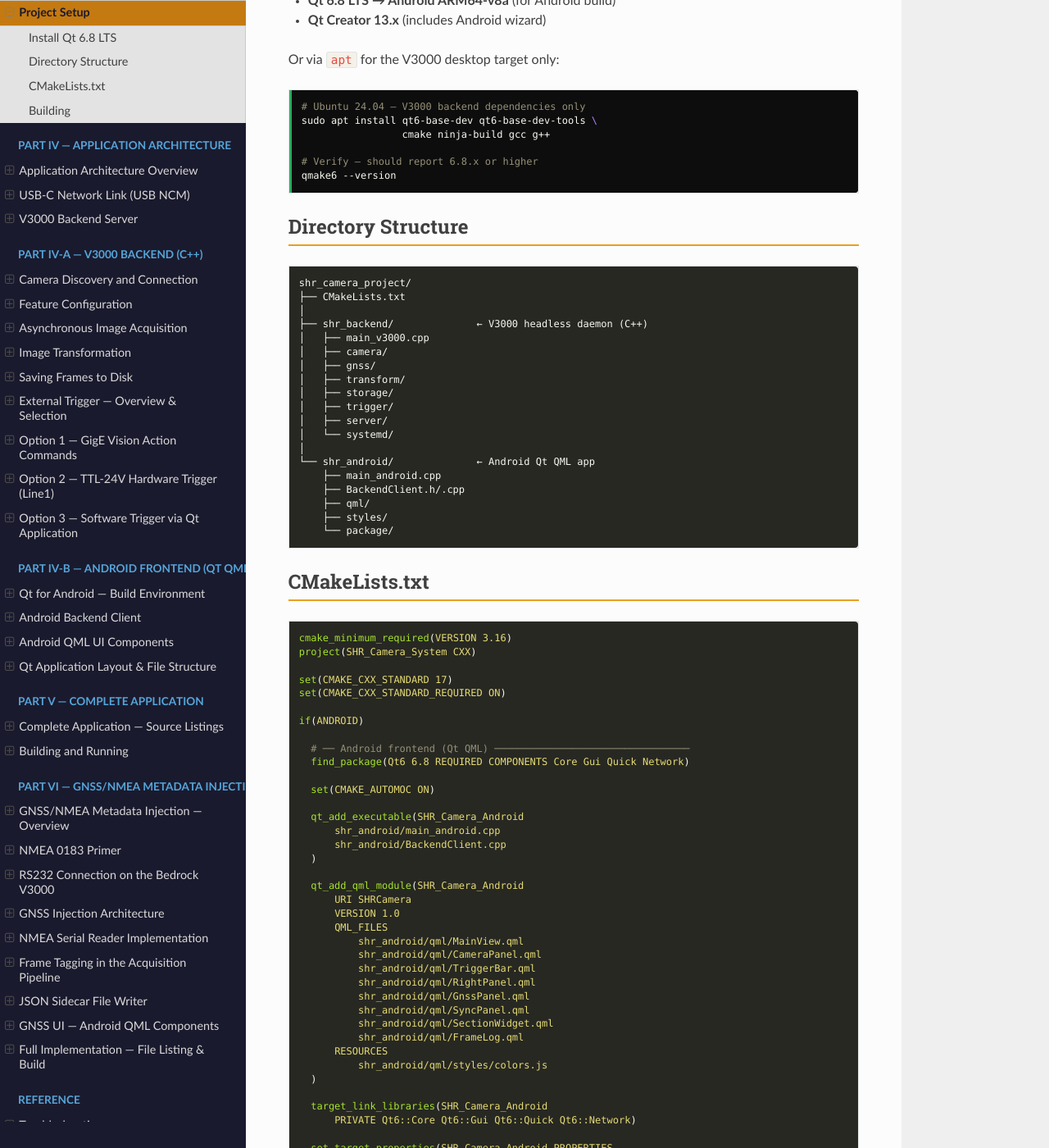
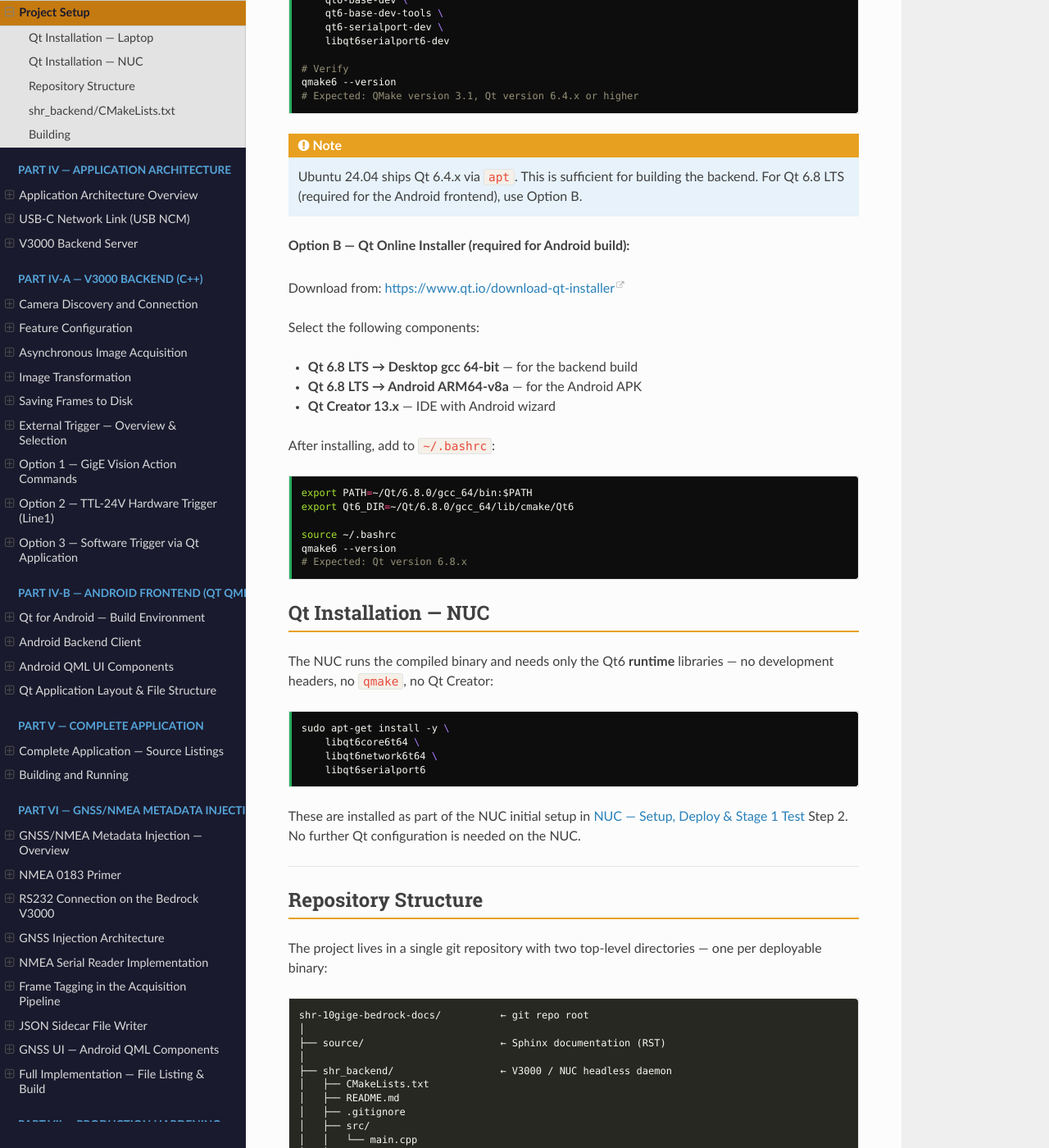
Before and after one commit to ldv-1000111/10GigE, a Sphinx documentation site: the page built from source/project_setup.rst, in a window 1280 px wide and 1400 px high, scrolled down 526 px. Shown: the whole window at 82% size. Built offline with Sphinx 7.4.7 and the Read the Docs theme 3.1.0, drawn with Linux system fonts in a browser that asks for light colours; pages that are not in the unit, such as notebooks, are missing from menus; some of the changed text lies outside the part shown.

Commit message:
Add project_setup Qt install clarity and Part VII OS hardening
- project_setup: laptop Qt apt vs installer, NUC runtime only,
  correct lib paths, actual repo structure
- os_hardening: NUC (A.1-A.9) and V3000 (B.1-B.5) hardening steps
  with checklist table

```diff
--- a/source/index.rst
+++ b/source/index.rst
@@ -105,6 +105,12 @@
    gnss_full_implementation
 
 .. toctree::
+   :maxdepth: 2
+   :caption: Part VII — Production Hardening
+
+   os_hardening
+
+.. toctree::
    :maxdepth: 1
    :caption: Reference
 
--- /dev/null
+++ b/source/os_hardening.rst
@@ -0,0 +1,443 @@
+Production OS Hardening
+========================
+
+This chapter covers the steps needed to take the NUC13ANHi7 (and later
+the Bedrock V3000) from a development-grade Ubuntu installation to a
+production-grade deployment. The laptop is explicitly excluded — it
+remains a standard development machine.
+
+The goal is a system that:
+
+- Boots directly into the acquisition daemon with no user session
+- Survives power loss and hardware faults without manual intervention
+- Exposes the minimum network attack surface
+- Has predictable real-time performance under sustained load
+
+The steps are ordered from most impactful to least — apply as far as
+your operational requirements demand.
+
+.. note::
+   These steps assume Stage 1 is fully verified and the systemd service
+   is running correctly before hardening begins. Do not harden a system
+   that has not been verified to work correctly first.
+
+----
+
+Part A — NUC13ANHi7
+---------------------
+
+A.1 — Enable systemd Service (prerequisite)
+^^^^^^^^^^^^^^^^^^^^^^^^^^^^^^^^^^^^^^^^^^^^^
+
+Before hardening, confirm the service is running correctly:
+
+.. code-block:: bash
+
+   sudo systemctl enable shr-backend
+   sudo systemctl start  shr-backend
+   sudo systemctl status shr-backend
+
+   # Watch logs
+   journalctl -u shr-backend -f
+
+The service must start cleanly before proceeding.
+
+A.2 — Remove Unnecessary Packages
+^^^^^^^^^^^^^^^^^^^^^^^^^^^^^^^^^^^
+
+Reduce the attack surface and memory footprint by removing packages
+that are not needed in production:
+
+.. code-block:: bash
+
+   # Remove desktop environment if installed
+   sudo apt-get remove --purge -y \
+       ubuntu-desktop gnome-shell gdm3 \
+       snapd cups avahi-daemon \
+       bluetooth bluez
+
+   sudo apt-get autoremove --purge -y
+   sudo apt-get clean
+
+   # Disable snap entirely
+   sudo systemctl disable --now snapd
+
+A.3 — Disable Unnecessary Services
+^^^^^^^^^^^^^^^^^^^^^^^^^^^^^^^^^^^^^
+
+.. code-block:: bash
+
+   # Services not needed on a headless acquisition system
+   sudo systemctl disable --now \
+       ModemManager \
+       wpa_supplicant \
+       apport \
+       whoopsie \
+       kerneloops
+
+   # Verify services that should remain enabled
+   sudo systemctl is-enabled \
+       shr-backend \
+       usb-gadget \
+       systemd-networkd \
+       ssh
+
+A.4 — Configure Automatic Security Updates
+^^^^^^^^^^^^^^^^^^^^^^^^^^^^^^^^^^^^^^^^^^^^
+
+Security updates only — no automatic reboots or feature upgrades:
+
+.. code-block:: bash
+
+   sudo apt-get install -y unattended-upgrades
+
+   sudo tee /etc/apt/apt.conf.d/50unattended-upgrades << 'EOF'
+   Unattended-Upgrade::Allowed-Origins {
+       "${distro_id}:${distro_codename}-security";
+   };
+   Unattended-Upgrade::Automatic-Reboot "false";
+   Unattended-Upgrade::Remove-Unused-Dependencies "true";
+   EOF
+
+   sudo dpkg-reconfigure -plow unattended-upgrades
+
+A.5 — Harden SSH
+^^^^^^^^^^^^^^^^^
+
+Edit ``/etc/ssh/sshd_config``:
+
+.. code-block:: bash
+
+   sudo nano /etc/ssh/sshd_config
+
+Set the following:
+
+.. code-block:: text
+
+   PasswordAuthentication no
+   PermitRootLogin no
+   X11Forwarding no
+   MaxAuthTries 3
+   ClientAliveInterval 300
+   ClientAliveCountMax 2
+
+.. warning::
+   Only disable ``PasswordAuthentication`` after confirming that
+   SSH key authentication works (see :doc:`laptop_setup` Step 9).
+   Locking yourself out of a headless NUC requires a display and
+   keyboard to recover.
+
+Restart SSH:
+
+.. code-block:: bash
+
+   sudo systemctl restart ssh
+
+A.6 — Configure UFW Firewall
+^^^^^^^^^^^^^^^^^^^^^^^^^^^^^^
+
+Allow only the ports the system actually uses:
+
+.. code-block:: bash
+
+   sudo apt-get install -y ufw
+
+   # Default: deny all incoming, allow all outgoing
+   sudo ufw default deny incoming
+   sudo ufw default allow outgoing
+
+   # Allow SSH from the local network only
+   sudo ufw allow from 192.168.1.0/24 to any port 22
+
+   # Allow Backend TCP status stream
+   sudo ufw allow from 192.168.1.0/24 to any port 9100
+
+   # Allow UDP trigger
+   sudo ufw allow from 192.168.1.0/24 to any port 9001/udp
+
+   # Allow Android tablet USB NCM subnet
+   sudo ufw allow from 192.168.100.0/24
+
+   sudo ufw --force enable
+   sudo ufw status verbose
+
+A.7 — Configure Watchdog
+^^^^^^^^^^^^^^^^^^^^^^^^^^
+
+The NUC13ANHi7 supports hardware watchdog. Enable it so the system
+reboots automatically if it freezes:
+
+.. code-block:: bash
+
+   sudo apt-get install -y watchdog
+
+   sudo tee /etc/watchdog.conf << 'EOF'
+   watchdog-device = /dev/watchdog
+   watchdog-timeout = 60
+   interval = 10
+   realtime = yes
+   priority = 1
+
+   # Reboot if load average exceeds 24 (3× core count for NUC i7)
+   max-load-1 = 24
+
+   # Monitor the shr-backend process
+   pidfile = /run/shr-backend.pid
+   EOF
+
+   sudo systemctl enable --now watchdog
+
+Add ``WatchdogSec=30`` and ``NotifyAccess=all`` to the ``[Service]``
+section of ``shr-backend.service`` so systemd also monitors the daemon:
+
+.. code-block:: bash
+
+   sudo nano /etc/systemd/system/shr-backend.service
+
+Add under ``[Service]``:
+
+.. code-block:: ini
+
+   WatchdogSec=30
+   NotifyAccess=all
+   Restart=always
+   RestartSec=5s
+
+Then reload:
+
+.. code-block:: bash
+
+   sudo systemctl daemon-reload
+   sudo systemctl restart shr-backend
+
+A.8 — Real-time Kernel (optional)
+^^^^^^^^^^^^^^^^^^^^^^^^^^^^^^^^^^^
+
+For the lowest possible acquisition jitter, install the Ubuntu
+real-time kernel:
+
+.. code-block:: bash
+
+   # Ubuntu Pro required for RT kernel (free for personal use)
+   sudo pro attach <token>
+   sudo pro enable realtime-kernel
+
+   sudo reboot
+
+   # Verify after reboot
+   uname -r
+   # Expected: ....-realtime
+
+.. note::
+   The real-time kernel is optional for the NUC. With the existing
+   ``SCHED_FIFO`` scheduling and buffer tuning from :doc:`nuc_setup`,
+   the standard kernel is sufficient for Camera Simulator testing.
+   The RT kernel becomes relevant when running real SHR cameras at
+   sustained 1.25 GB/s with tight timing requirements.
+
+A.9 — Verify Boot-to-Acquisition Time
+^^^^^^^^^^^^^^^^^^^^^^^^^^^^^^^^^^^^^^^^
+
+After all hardening steps, measure the time from power-on to the first
+TCP status message being available:
+
+.. code-block:: bash
+
+   # On the laptop — poll until backend responds
+   time (until nc -z 192.168.1.50 9100 2>/dev/null; do sleep 0.5; done)
+
+Target: under 30 seconds from power-on to TCP :9100 available.
+
+----
+
+Part B — Bedrock V3000
+-----------------------
+
+The V3000 production hardening follows the same steps as the NUC
+(A.1 through A.9) with the following differences.
+
+B.1 — Network Interface Names
+^^^^^^^^^^^^^^^^^^^^^^^^^^^^^^^^
+
+The V3000 has dual 10GbE SFP+ ports. Identify them:
+
+.. code-block:: bash
+
+   ip link show
+   # Typically: enp1s0f0 and enp1s0f1 for the two SFP+ ports
+
+Update the netplan configuration accordingly — assign static IPs on
+both interfaces if using dual cameras:
+
+.. code-block:: yaml
+
+   network:
+     version: 2
+     renderer: networkd
+     ethernets:
+       enp1s0f0:
+         addresses: [192.168.10.1/24]
+       enp1s0f1:
+         addresses: [192.168.11.1/24]
+
+B.2 — MTU 9000 (Jumbo Frames)
+^^^^^^^^^^^^^^^^^^^^^^^^^^^^^^^
+
+The SHR 10GigE cameras require jumbo frames for sustained throughput.
+Set MTU 9000 on both camera-facing interfaces:
+
+.. code-block:: yaml
+
+   network:
+     version: 2
+     renderer: networkd
+     ethernets:
+       enp1s0f0:
+         mtu: 9000
+         addresses: [192.168.10.1/24]
+       enp1s0f1:
+         mtu: 9000
+         addresses: [192.168.11.1/24]
+
+Verify after applying:
+
+.. code-block:: bash
+
+   ip link show enp1s0f0 | grep mtu
+   # Expected: mtu 9000
+
+B.3 — CPU Core Isolation
+^^^^^^^^^^^^^^^^^^^^^^^^^^
+
+Isolate cores for real-time acquisition threads, preventing the OS
+scheduler from preempting them:
+
+.. code-block:: bash
+
+   sudo nano /etc/default/grub
+
+Change the ``GRUB_CMDLINE_LINUX_DEFAULT`` line to:
+
+.. code-block:: text
+
+   GRUB_CMDLINE_LINUX_DEFAULT="quiet splash isolcpus=0,1,2,3 nohz_full=0,1,2,3 rcu_nocbs=0,1,2,3"
+
+Apply and reboot:
+
+.. code-block:: bash
+
+   sudo update-grub
+   sudo reboot
+
+Then pin the acquisition threads in the application to the isolated
+cores using ``pthread_setaffinity_np()`` or via the systemd service:
+
+.. code-block:: ini
+
+   # In shr-backend.service [Service] section:
+   CPUAffinity=0 1 2 3
+
+B.4 — NVMe Queue Depth
+^^^^^^^^^^^^^^^^^^^^^^^^
+
+Increase the NVMe I/O scheduler depth for maximum write throughput:
+
+.. code-block:: bash
+
+   sudo tee /etc/udev/rules.d/60-nvme-scheduler.rules << 'EOF'
+   ACTION=="add|change", KERNEL=="nvme[0-9]n[0-9]", \
+       ATTR{queue/scheduler}="none", \
+       ATTR{queue/nr_requests}="1024"
+   EOF
+
+   sudo udevadm trigger
+
+B.5 — Disable ECC Scrubbing During Acquisition (optional)
+^^^^^^^^^^^^^^^^^^^^^^^^^^^^^^^^^^^^^^^^^^^^^^^^^^^^^^^^^^^
+
+On the V3000 with ECC DDR5, background memory scrubbing can introduce
+microsecond-scale jitter. Disable it during critical acquisition windows
+via the ``edac`` module:
+
+.. code-block:: bash
+
+   # Disable EDAC scrubbing
+   echo 0 | sudo tee /sys/devices/system/edac/mc/mc*/sdram_scrub_rate
+
+   # Re-enable between acquisition sessions
+   echo 3600 | sudo tee /sys/devices/system/edac/mc/mc*/sdram_scrub_rate
+
+.. note::
+   This is an advanced optimisation for production deployments where
+   frame timing is critical. For most applications, leaving ECC
+   scrubbing enabled is the correct choice.
+
+----
+
+Hardening Checklist
+---------------------
+
+.. list-table::
+   :header-rows: 1
+   :widths: 5 50 20 25
+
+   * - #
+     - Step
+     - NUC
+     - V3000
+   * - A.1
+     - systemd service enabled and verified
+     - Required
+     - Required
+   * - A.2
+     - Unnecessary packages removed
+     - Recommended
+     - Required
+   * - A.3
+     - Unnecessary services disabled
+     - Recommended
+     - Required
+   * - A.4
+     - Automatic security updates
+     - Recommended
+     - Recommended
+   * - A.5
+     - SSH hardened (key-only, no root)
+     - Required
+     - Required
+   * - A.6
+     - UFW firewall configured
+     - Required
+     - Required
+   * - A.7
+     - Hardware watchdog enabled
+     - Recommended
+     - Required
+   * - A.8
+     - Real-time kernel
+     - Optional
+     - Recommended
+   * - A.9
+     - Boot-to-acquisition time verified
+     - Recommended
+     - Required
+   * - B.1
+     - Dual NIC static IP
+     - N/A
+     - Required
+   * - B.2
+     - MTU 9000 jumbo frames
+     - N/A
+     - Required
+   * - B.3
+     - CPU core isolation
+     - N/A
+     - Recommended
+   * - B.4
+     - NVMe queue depth
+     - N/A
+     - Recommended
+   * - B.5
+     - ECC scrubbing control
+     - N/A
+     - Optional
--- a/source/project_setup.rst
+++ b/source/project_setup.rst
@@ -1,170 +1,222 @@
 Project Setup
 =============
 
-The project uses a single ``CMakeLists.txt`` that builds two independent
-targets depending on the platform: the **V3000 backend** (Linux x86_64,
-``QCoreApplication``) and the **Android frontend** (ARM64, ``QGuiApplication``).
+This page covers the Qt installation required on the **laptop** (dev
+machine) and the project structure of ``shr_backend``. The NUC receives
+only compiled binaries — no Qt development tools are needed on it.
 
-Install Qt 6.8 LTS
---------------------
+----
 
-`Qt 6.8 LTS <https://www.qt.io/download-qt-installer>`_ is the recommended
-version — supported until October 2029, correct for industrial software.
+Qt Installation — Laptop
+--------------------------
 
-Install via the Qt Maintenance Tool. Select:
+The laptop needs the full Qt 6 development stack to build the backend
+and, later, the Android APK.
 
-- **Qt 6.8 LTS → Desktop gcc 64-bit** (for V3000 build)
-- **Qt 6.8 LTS → Android ARM64-v8a** (for Android build)
-- **Qt Creator 13.x** (includes Android wizard)
-
-Or via ``apt`` for the V3000 desktop target only:
+**Option A — apt (Ubuntu 24.04, recommended for backend only):**
 
 .. code-block:: bash
 
-   # Ubuntu 24.04 — V3000 backend dependencies only
-   sudo apt install qt6-base-dev qt6-base-dev-tools \
-                    cmake ninja-build gcc g++
+   sudo apt install \
+       qt6-base-dev \
+       qt6-base-dev-tools \
+       qt6-serialport-dev \
+       libqt6serialport6-dev
 
-   # Verify — should report 6.8.x or higher
+   # Verify
    qmake6 --version
+   # Expected: QMake version 3.1, Qt version 6.4.x or higher
 
-Directory Structure
---------------------
+.. note::
+   Ubuntu 24.04 ships Qt 6.4.x via ``apt``. This is sufficient for
+   building the backend. For Qt 6.8 LTS (required for the Android
+   frontend), use Option B.
+
+**Option B — Qt Online Installer (required for Android build):**
+
+Download from: https://www.qt.io/download-qt-installer
+
+Select the following components:
+
+- **Qt 6.8 LTS → Desktop gcc 64-bit** — for the backend build
+- **Qt 6.8 LTS → Android ARM64-v8a** — for the Android APK
+- **Qt Creator 13.x** — IDE with Android wizard
+
+After installing, add to ``~/.bashrc``:
+
+.. code-block:: bash
+
+   export PATH=~/Qt/6.8.0/gcc_64/bin:$PATH
+   export Qt6_DIR=~/Qt/6.8.0/gcc_64/lib/cmake/Qt6
+
+   source ~/.bashrc
+   qmake6 --version
+   # Expected: Qt version 6.8.x
+
+Qt Installation — NUC
+-----------------------
+
+The NUC runs the compiled binary and needs only the Qt6 **runtime**
+libraries — no development headers, no ``qmake``, no Qt Creator:
+
+.. code-block:: bash
+
+   sudo apt-get install -y \
+       libqt6core6t64 \
+       libqt6network6t64 \
+       libqt6serialport6
+
+These are installed as part of the NUC initial setup in
+:doc:`nuc_setup` Step 2. No further Qt configuration is needed on
+the NUC.
+
+----
+
+Repository Structure
+---------------------
+
+The project lives in a single git repository with two top-level
+directories — one per deployable binary:
 
 .. code-block:: text
 
-   shr_camera_project/
-   ├── CMakeLists.txt
+   shr-10gige-bedrock-docs/          ← git repo root
    │
-   ├── shr_backend/              ← V3000 headless daemon (C++)
-   │   ├── main_v3000.cpp
+   ├── source/                       ← Sphinx documentation (RST)
+   │
+   ├── shr_backend/                  ← V3000 / NUC headless daemon
+   │   ├── CMakeLists.txt
+   │   ├── README.md
+   │   ├── .gitignore
+   │   ├── src/
+   │   │   └── main.cpp
    │   ├── camera/
+   │   │   ├── CameraWorker.h
+   │   │   └── CameraWorker.cpp
    │   ├── gnss/
+   │   │   ├── GnssRecord.h
+   │   │   ├── NmeaReader.h
+   │   │   └── NmeaReader.cpp
    │   ├── transform/
+   │   │   ├── ImageTransform.h
+   │   │   └── ImageTransform.cpp
    │   ├── storage/
+   │   │   ├── SidecarWriter.h
+   │   │   └── SidecarWriter.cpp
    │   ├── trigger/
+   │   │   ├── TriggerServer.h
+   │   │   └── TriggerServer.cpp
    │   ├── server/
+   │   │   ├── BackendServer.h
+   │   │   └── BackendServer.cpp
    │   └── systemd/
+   │       └── shr-backend.service
    │
-   └── shr_android/              ← Android Qt QML app
-       ├── main_android.cpp
+   └── shr_android/                  ← Android Qt QML frontend (Stage 2)
+       ├── CMakeLists.txt
+       ├── main.cpp
        ├── BackendClient.h/.cpp
-       ├── qml/
-       ├── styles/
-       └── package/
+       └── qml/
 
-CMakeLists.txt
----------------
+----
+
+shr_backend/CMakeLists.txt
+---------------------------
+
+The backend has its own standalone ``CMakeLists.txt`` — it is built
+independently from the ``shr_backend/`` directory:
 
 .. code-block:: cmake
 
    cmake_minimum_required(VERSION 3.16)
-   project(SHR_Camera_System CXX)
+   project(SHR_Backend CXX)
 
    set(CMAKE_CXX_STANDARD 17)
    set(CMAKE_CXX_STANDARD_REQUIRED ON)
+   set(CMAKE_AUTOMOC ON)
 
-   if(ANDROID)
+   # Qt 6 — headless backend only needs Core, Network, SerialPort
+   find_package(Qt6 6.2 REQUIRED COMPONENTS Core Network SerialPort)
 
-     # ── Android frontend (Qt QML) ─────────────────────────────────
-     find_package(Qt6 6.8 REQUIRED COMPONENTS Core Gui Quick Network)
+   # Vimba X SDK
+   if(NOT DEFINED VIMBAX_DIR)
+       set(VIMBAX_DIR "$ENV{VIMBAX_DIR}" CACHE PATH "Vimba X install dir")
+   endif()
+   if(NOT VIMBAX_DIR OR NOT EXISTS "${VIMBAX_DIR}")
+       set(VIMBAX_DIR "$ENV{HOME}/VimbaX_2026-1" CACHE PATH "" FORCE)
+   endif()
 
-     set(CMAKE_AUTOMOC ON)
+   set(VIMBAX_API "${VIMBAX_DIR}/api")
+   include_directories(
+       "${VIMBAX_API}/include"
+       "${CMAKE_CURRENT_SOURCE_DIR}"
+   )
 
-     qt_add_executable(SHR_Camera_Android
-         shr_android/main_android.cpp
-         shr_android/BackendClient.cpp
-     )
+   set(VMB_CPP "${VIMBAX_API}/lib/libVmbCPP.so")
+   set(VMB_IMG "${VIMBAX_API}/lib/libVmbImageTransform.so")
 
-     qt_add_qml_module(SHR_Camera_Android
-         URI SHRCamera
-         VERSION 1.0
-         QML_FILES
-             shr_android/qml/MainView.qml
-             shr_android/qml/CameraPanel.qml
-             shr_android/qml/TriggerBar.qml
-             shr_android/qml/RightPanel.qml
-             shr_android/qml/GnssPanel.qml
-             shr_android/qml/SyncPanel.qml
-             shr_android/qml/SectionWidget.qml
-             shr_android/qml/FrameLog.qml
-         RESOURCES
-             shr_android/qml/styles/colors.js
-     )
+   add_executable(SHR_Backend
+       src/main.cpp
+       camera/CameraWorker.cpp
+       gnss/NmeaReader.cpp
+       transform/ImageTransform.cpp
+       storage/SidecarWriter.cpp
+       trigger/TriggerServer.cpp
+       server/BackendServer.cpp
+   )
 
-     target_link_libraries(SHR_Camera_Android
-         PRIVATE Qt6::Core Qt6::Gui Qt6::Quick Qt6::Network)
+   target_link_libraries(SHR_Backend
+       PRIVATE
+           Qt6::Core Qt6::Network Qt6::SerialPort
+           ${VMB_CPP} ${VMB_IMG}
+           pthread
+   )
 
-     set_target_properties(SHR_Camera_Android PROPERTIES
-         QT_ANDROID_PACKAGE_SOURCE_DIR
-             "${CMAKE_CURRENT_SOURCE_DIR}/shr_android/package"
-         QT_ANDROID_TARGET_SDK_VERSION 34
-         QT_ANDROID_MIN_SDK_VERSION    26
-         QT_ANDROID_ABIS               "arm64-v8a"
-     )
+   # Copy Vimba X libs next to binary at build time
+   add_custom_command(TARGET SHR_Backend POST_BUILD
+       COMMAND ${CMAKE_COMMAND} -E copy_if_different
+           ${VMB_CPP} ${VMB_IMG}
+           $<TARGET_FILE_DIR:SHR_Backend>
+   )
 
-   else()
+   # Copy Camera Simulator TL if present
+   set(SIM_CTI "${VIMBAX_DIR}/cti/VimbaCameraSimulatorTL.cti")
+   if(EXISTS "${SIM_CTI}")
+       add_custom_command(TARGET SHR_Backend POST_BUILD
+           COMMAND ${CMAKE_COMMAND} -E copy_if_different
+               "${SIM_CTI}" $<TARGET_FILE_DIR:SHR_Backend>
+       )
+   endif()
 
-     # ── V3000 backend (headless daemon) ───────────────────────────
-     find_package(Qt6 6.8 REQUIRED COMPONENTS Core Network SerialPort)
-
-     set(CMAKE_AUTOMOC ON)
-
-     # Vimba X SDK
-     if(NOT DEFINED VIMBAX_DIR)
-         set(VIMBAX_DIR "$ENV{HOME}/VimbaX_2026-1"
-             CACHE PATH "Vimba X install dir")
-     endif()
-     set(VIMBAX_API_DIR "${VIMBAX_DIR}/api")
-     include_directories("${VIMBAX_API_DIR}/include")
-     set(VMB_CPP_LIB "${VIMBAX_API_DIR}/lib/x86_64/libVmbCPP.so")
-     set(VMB_IMG_LIB "${VIMBAX_API_DIR}/lib/x86_64/libVmbImageTransform.so")
-
-     add_executable(SHR_Backend
-         shr_backend/main_v3000.cpp
-         shr_backend/camera/CameraWorker.cpp
-         shr_backend/gnss/NmeaReader.cpp
-         shr_backend/transform/ImageTransform.cpp
-         shr_backend/storage/SidecarWriter.cpp
-         shr_backend/trigger/TriggerServer.cpp
-         shr_backend/server/BackendServer.cpp
-     )
-
-     target_link_libraries(SHR_Backend
-         PRIVATE
-             Qt6::Core Qt6::Network Qt6::SerialPort
-             ${VMB_CPP_LIB} ${VMB_IMG_LIB}
-             pthread
-     )
-
-     # Copy Vimba X libs next to the binary
-     add_custom_command(TARGET SHR_Backend POST_BUILD
-         COMMAND ${CMAKE_COMMAND} -E copy_if_different
-             ${VMB_CPP_LIB} ${VMB_IMG_LIB}
-             $<TARGET_FILE_DIR:SHR_Backend>)
-
-   endif()
+----
 
 Building
 ---------
 
-**V3000 backend (on V3000 or dev machine):**
+All build commands run from the ``shr_backend/`` directory:
 
 .. code-block:: bash
 
-   cmake -S . -B build-v3000 \
-     -DCMAKE_BUILD_TYPE=Release \
-     -DVIMBAX_DIR=~/VimbaX_2026-1
-   cmake --build build-v3000 -j$(nproc)
+   cd shr_backend
 
-**Android APK (on dev machine):**
+   # Configure (first time only, or after CMakeLists changes)
+   cmake -S . -B build \
+       -DCMAKE_BUILD_TYPE=Release \
+       -DVIMBAX_DIR=${VIMBAX_DIR}
+
+   # Build
+   cmake --build build -j$(nproc)
+
+   # Verify output
+   ls -lh build/SHR_Backend
+   ls -lh build/libVmbCPP.so
+   ls -lh build/libVmbImageTransform.so
+
+For a debug build (useful during development):
 
 .. code-block:: bash
 
-   cmake -S . -B build-android \
-     -DCMAKE_SYSTEM_NAME=Android \
-     -DCMAKE_ANDROID_ARCH_ABI=arm64-v8a \
-     -DCMAKE_ANDROID_NDK=~/Android/Sdk/ndk/26.3.11579264 \
-     -DANDROID_PLATFORM=android-26 \
-     -DCMAKE_PREFIX_PATH=~/Qt/6.8.0/android_arm64_v8a
-   cmake --build build-android --target SHR_Camera_Android
+   cmake -S . -B build-debug \
+       -DCMAKE_BUILD_TYPE=Debug \
+       -DVIMBAX_DIR=${VIMBAX_DIR}
+   cmake --build build-debug -j$(nproc)
```
